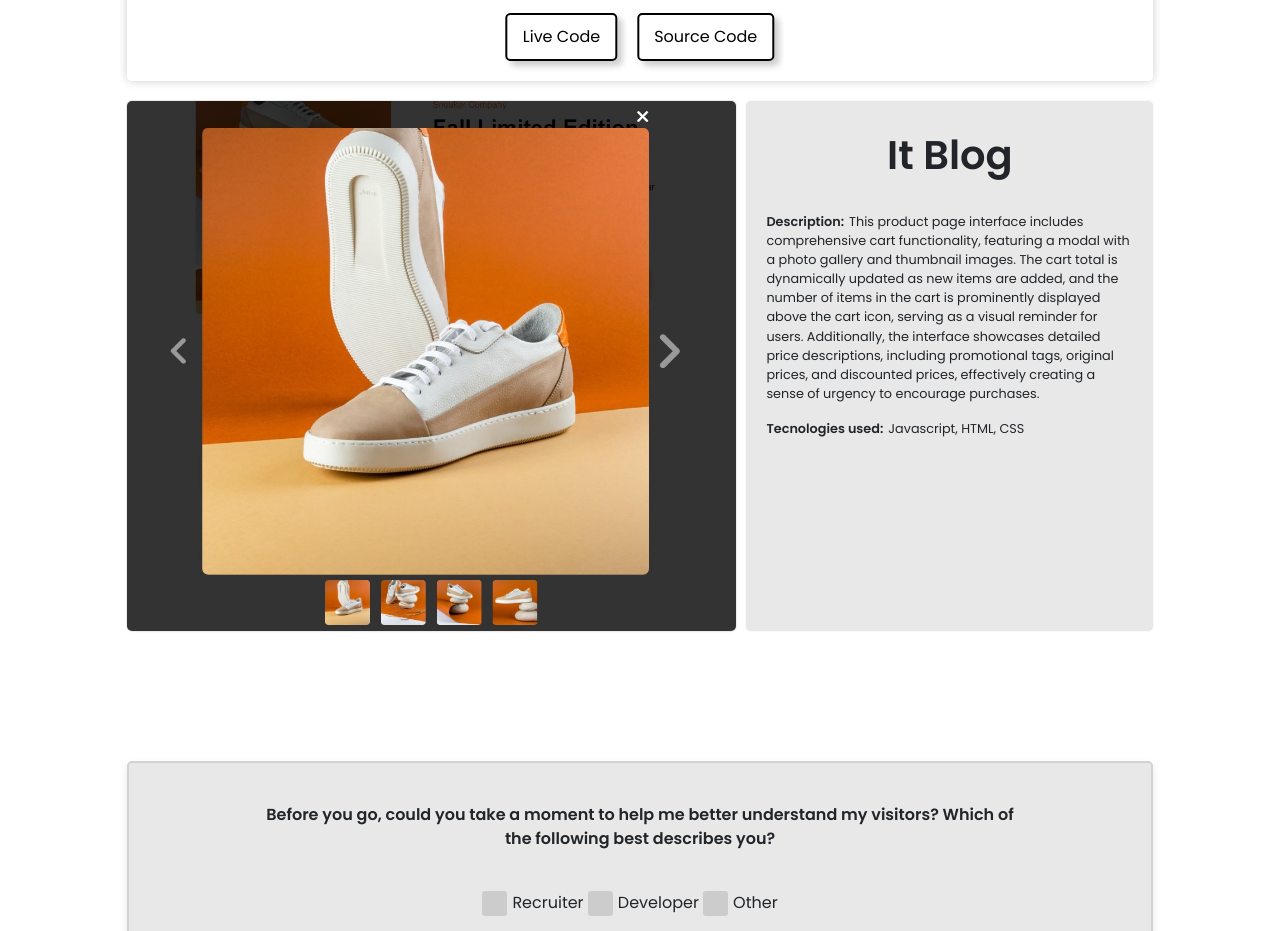
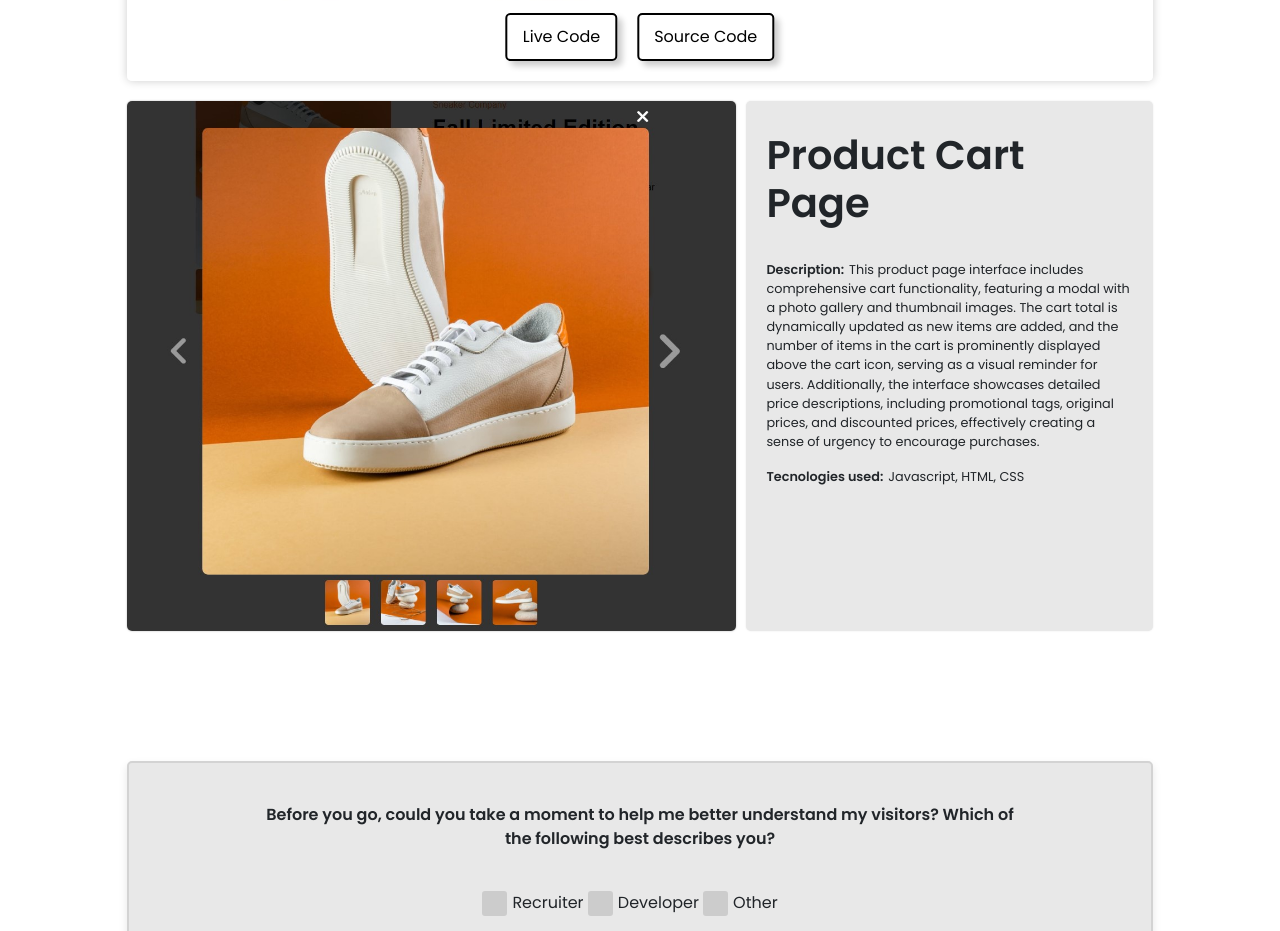
Before and after one commit to marceloaraujodev/marceloaraujodev, a React (Vite) app: page / in a window 1280 px wide. Shown: the part 8240-9171 px from the top of the page. Built offline with nearby package versions, Linux system fonts and the light colour scheme.

Commit message:
title Product cart page

```diff
--- a/src/components/Projects.jsx
+++ b/src/components/Projects.jsx
@@ -117,7 +117,7 @@ export default function Projects() {
       <Project
         mainImg="/shop-cart-page.jpg"
         leftImg="/shop-cart-page-modal.jpg"
-        title="It Blog"
+        title="Product Cart Page"
         description="This product page interface includes comprehensive cart functionality, featuring a modal with a photo gallery and thumbnail images. The cart total is dynamically updated as new items are added, and the number of items in the cart is prominently displayed above the cart icon, serving as a visual reminder for users. Additionally, the interface showcases detailed price descriptions, including promotional tags, original prices, and discounted prices, effectively creating a sense of urgency to encourage purchases."
         liveCode="https://shopcartpage.onrender.com/"
         sourceCode="https://github.com/marceloaraujodev/shopCartPage"
```
